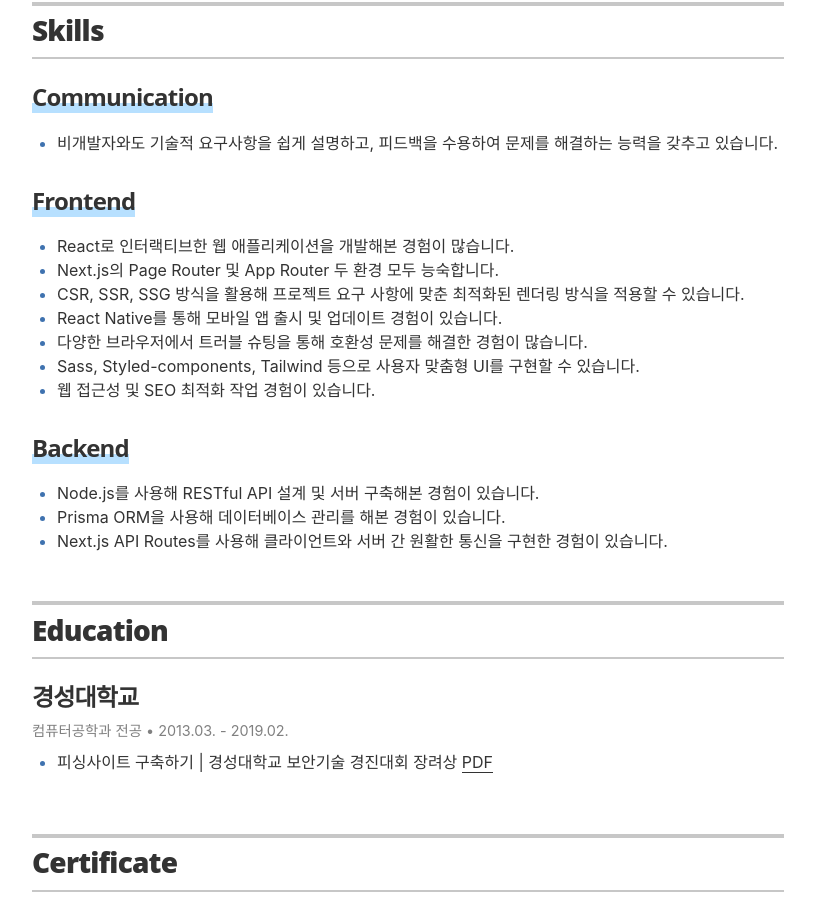
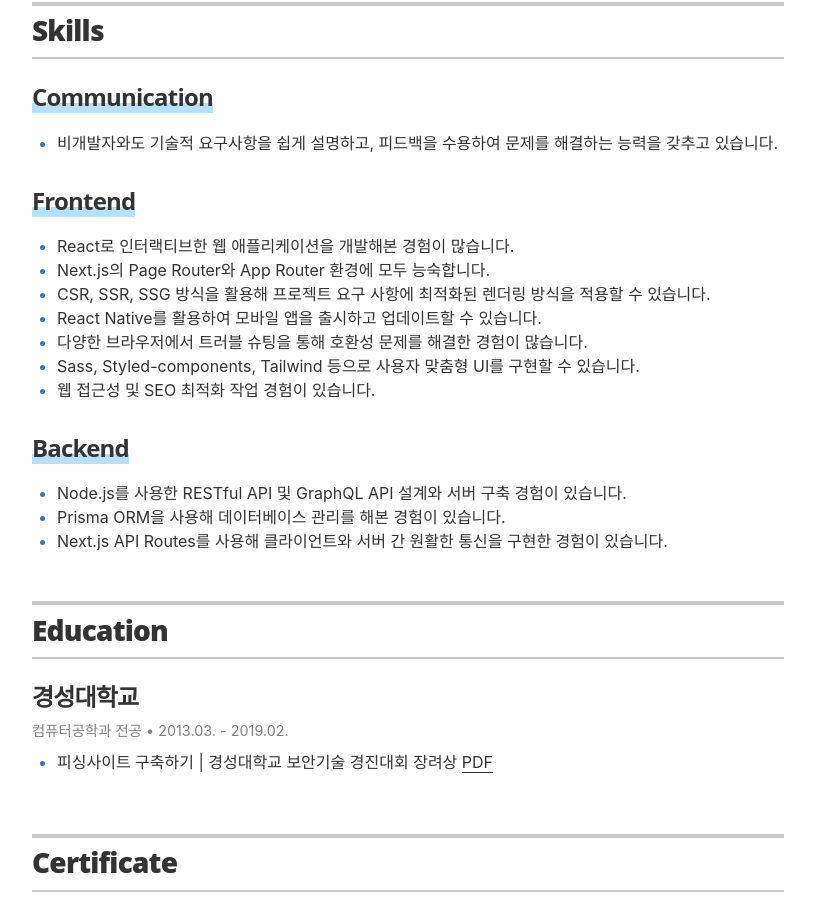
Before and after one commit to b0jun/b0jun.github.io, a Jekyll site: the page built from index.html, in a window 1280 px wide and 900 px high, scrolled down 5387 px. Shown: the whole window, without its empty margins (232-1047 px from the left). Built offline with Jekyll 4.4.1, drawn with Linux system fonts in a browser that asks for light colours; some of the changed text lies outside the part shown.

Commit message:
feat: 프로젝트 내용 추가

```diff
--- a/_data/experience.yml
+++ b/_data/experience.yml
@@ -49,7 +49,7 @@
         - main: Web 3.0 앱 접근성 향상을 위한 <b>Web3Auth</b> 전담 개발
           subitems:
             - 기존 UI/UX가 기획 의도와 상이하여, Core만 활용해 SDK를 커스터마이징하여 최적화된 사용자 경험 제공
-        - main: eact-hook-form의 useFieldArray와 연동하여 Excel 초대장 리스트 데이터의 효율적인 관리 구현
+        - main: react-hook-form의 useFieldArray와 연동하여 Excel 초대장 리스트 데이터의 효율적인 관리 구현
         - main: <b>Jira</b>를 활용한 QA팀과의 협업으로 다양한 서버 환경(Production, Stage, Develop)에서 프로젝트 관리
       skills:
         - next.js
--- a/_data/projects.yml
+++ b/_data/projects.yml
@@ -5,6 +5,7 @@
   url: "https://dolmenge.vercel.app/dolmenge_jeonpo/pass"
   links:
     - <a href="https://github.com/b0jun/dolparty" target="_blank" rel="noopener noreferrer">Github(Readme)</a>
+    - <a href="https://spicycookie.me/Essay/dolparty" target="_blank" rel="noopener noreferrer">회고</a>
   items:
     - main: 서비스 기능 요약
       subitems:
--- a/_data/skills.yml
+++ b/_data/skills.yml
@@ -6,15 +6,15 @@
 - skill: Frontend
   items:
     - React로 인터랙티브한 웹 애플리케이션을 개발해본 경험이 많습니다.
-    - Next.js의 Page Router 및 App Router 두 환경 모두 능숙합니다.
-    - CSR, SSR, SSG 방식을 활용해 프로젝트 요구 사항에 맞춘 최적화된 렌더링 방식을 적용할 수 있습니다.
-    - React Native를 통해 모바일 앱 출시 및 업데이트 경험이 있습니다.
+    - Next.js의 Page Router와 App Router 환경에 모두 능숙합니다.
+    - CSR, SSR, SSG 방식을 활용해 프로젝트 요구 사항에 최적화된 렌더링 방식을 적용할 수 있습니다.
+    - React Native를 활용하여 모바일 앱을 출시하고 업데이트할 수 있습니다.
     - 다양한 브라우저에서 트러블 슈팅을 통해 호환성 문제를 해결한 경험이 많습니다.
     - Sass, Styled-components, Tailwind 등으로 사용자 맞춤형 UI를 구현할 수 있습니다.
     - 웹 접근성 및 SEO 최적화 작업 경험이 있습니다.
 
 - skill: Backend
   items:
-    - Node.js를 사용해 RESTful API 설계 및 서버 구축해본 경험이 있습니다.
+    - Node.js를 사용한 RESTful API 및 GraphQL API 설계와 서버 구축 경험이 있습니다.
     - Prisma ORM을 사용해 데이터베이스 관리를 해본 경험이 있습니다.
     - Next.js API Routes를 사용해 클라이언트와 서버 간 원활한 통신을 구현한 경험이 있습니다.
```
Also changed, not shown: README.md.
